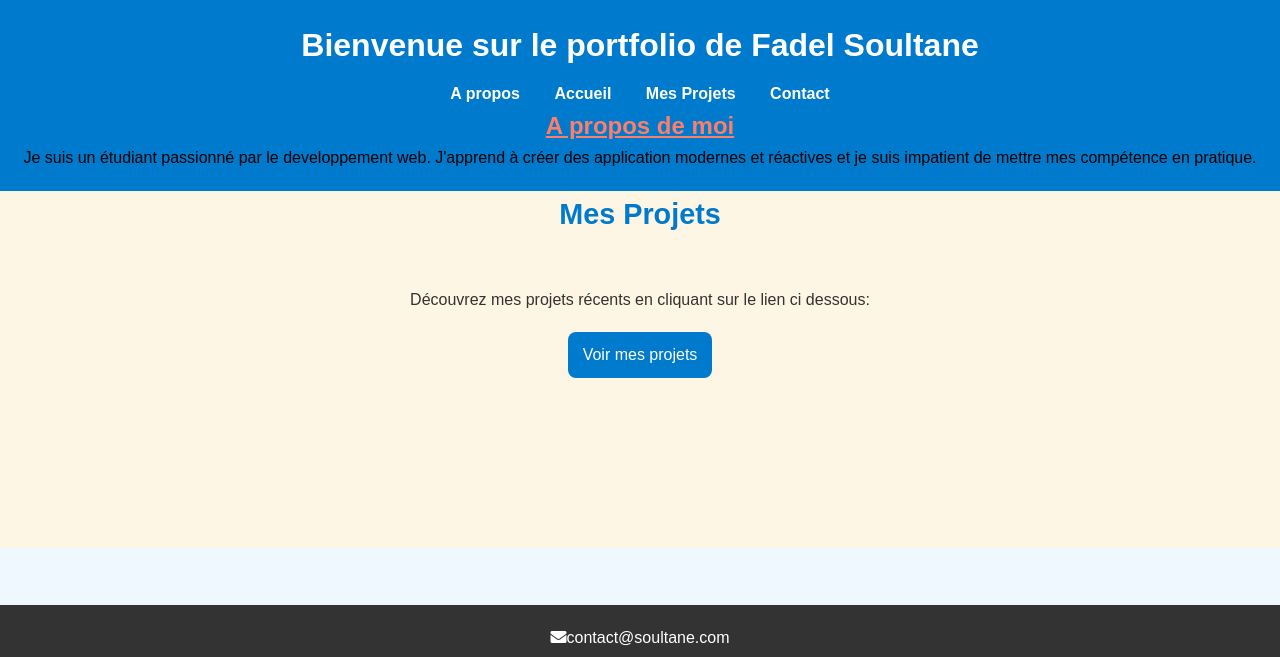
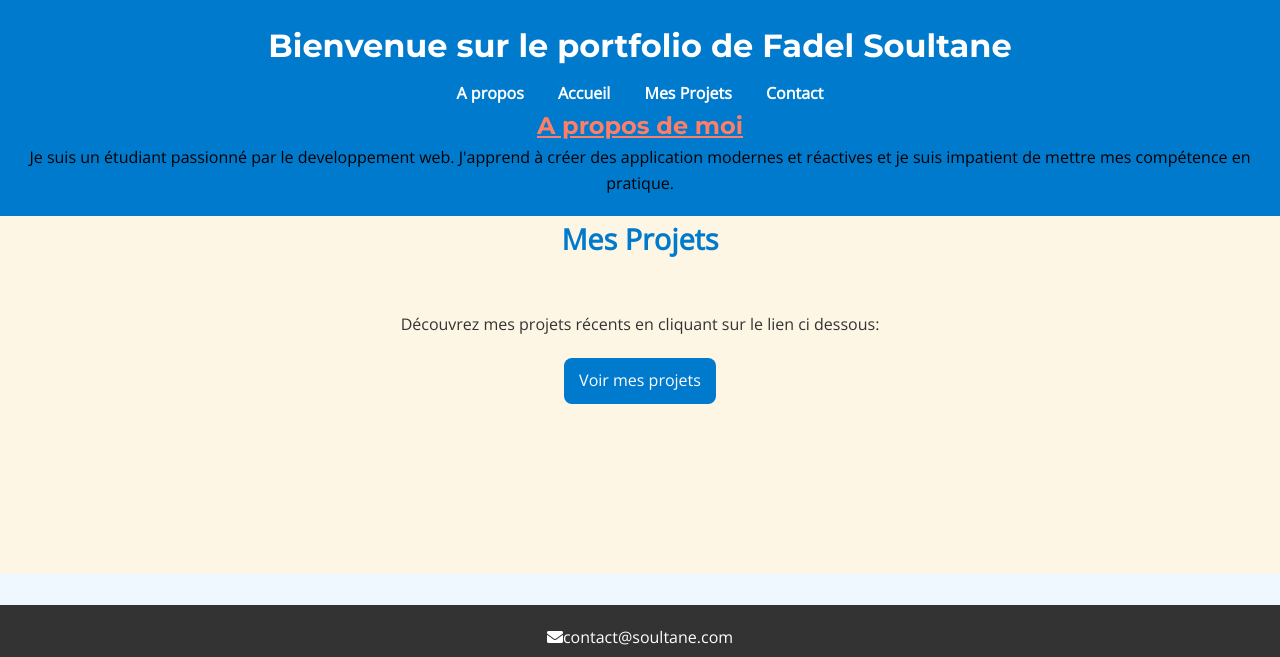
Before and after one commit to Fidelsoultane/freecodecamp, a plain HTML site: page Projets/5-mon portfolio/index.html in a window 1280 px wide. Shown: the top 657 px of the page. Drawn offline with nearby package versions, Linux system fonts and the light colour scheme.

Commit message:
mon portfolio

```diff
--- a/Projets/5-mon portfolio/index.html
+++ b/Projets/5-mon portfolio/index.html
@@ -6,6 +6,8 @@
     <title>Fadel SOULTANE portfolio</title>
     <link rel="stylesheet" href="style.css">
     <link rel="stylesheet" href="https://cdnjs.cloudflare.com/ajax/libs/font-awesome/5.15.4/css/all.min.css">
+    <link href="https://fonts.googleapis.com/css2?family=Montserrat:wght@700&family=Open+Sans:wght@400&display=swap" rel="stylesheet">
+
   </head>
   <body>
     <header>
--- a/Projets/5-mon portfolio/style.css
+++ b/Projets/5-mon portfolio/style.css
@@ -11,10 +11,12 @@ html, body {
   min-height: 100vh;}
 
 body {  position: relative;
-    font-family: Arial, sans-serif;
+      font-family: 'Open Sans', sans-serif;
       color: #333;
       line-height: 1.6;
       background-color: #f0f8ff;}
+
+      /*header*/
 
       header { background-color:  #007acc;
         color:#fff ;
@@ -28,8 +30,16 @@ font-weight: bold;}
 header h2 { color: #ff7e67;
 text-decoration: underline;
 font-weight: bold;}
+
+
 header p { color: #000;
 }
+
+h1, header h2 {
+  font-family: 'Montserrat', sans-serif;
+}
+
+/*navbar*/
 
 #navbar ul { list-style: none;}
 
@@ -46,12 +56,15 @@ margin: 0 15px;}
         color: #ff7e67;
     }
 
+    /*projects*/
 
     #projects {
         text-align: center;
         background-color: #fef6e4;
         padding-bottom: 170px;
-justify-content: center;}
+        justify-content: center;
+    }
+
 
     #projects h2 { color: #007acc;
     margin-bottom: 50px;
@@ -60,11 +73,9 @@ font-size: 1.8rem;}
 
 .btn { display: inline-block;
 padding: 10px 15px;
-background-color: #007acc;
-  color: #fff;
+background-color: #007acc; color: #fff;
 text-decoration: none;
 border-radius: 8px;
-transition: background-color 0.3s ease;
 margin-top: 20px;
 }
 
@@ -72,6 +83,7 @@ margin-top: 20px;
   background-color: #ff7e67;
   }
 
+  /*footer*/
   footer {
   background-color: #333;
   color: #fff;
@@ -82,8 +94,6 @@ margin-top: 20px;
 }
 
 .contact-info {
-
-
     margin-bottom: 10px;
     }
 
--- a/Projets/5-mon portfolio/styles.css
+++ b/Projets/5-mon portfolio/styles.css
@@ -13,50 +13,9 @@
     header h1 { font-size: 2rem;
     margin-bottom: 10px;
     }
-            #profile-link {
-                display: inline-block;
-                margin: 20px 0;
-                padding: 10px 20px;
-                background-color: #333;
-                color: white;
-                border-radius: 5px;
-            }
-            #profile-link:hover { color: #31EC56;}
 
-         /* Style pour la barre de navigation */
-            #navbar {
-                position: fixed; /* Rendre le navbar fixe */
-                top: 0; /* Positionner en haut de la page */
-                left: 0;
-                width: 100%; /* Prendre toute la largeur */
-                background-color: #333; /* Couleur de fond */
-                color: white; /* Couleur du texte */
-                z-index: 1000; /* Assurez-vous qu'il soit au-dessus des autres éléments */
-                padding: 15px 0; /* Espacement vertical */
-            }
+    header a:hover { color: #e60808;}
 
-            /* Style pour les éléments de la liste de navigation */
-            #navbar ul {
-                list-style: none; /* Supprimer les puces */
-                margin: 0; /* Supprimer la marge par défaut */
-                padding: 0; /* Supprimer le padding par défaut */
-                display: flex; /* Aligner les éléments horizontalement */
-                justify-content: center; /* Centrer les éléments */
-            }
-
-            /* Style pour les liens de navigation */
-            .nav-link {
-                color: white; /* Couleur des liens */
-                text-decoration: none; /* Supprimer le soulignement */
-                margin: 0 15px; /* Espacement horizontal entre les liens */
-                padding: 10px; /* Espacement autour des liens */
-            }
-
-            /* Style au survol des liens */
-            .nav-link:hover {
-                background-color: #555; /* Couleur de fond au survol */
-                border-radius: 5px; /* Arrondir les coins */
-            }
     #about { padding: 50px 20px;
     background-color: #e9ecef;
     text-align: center;}
```
Lines whose indentation alone changed are shown as unchanged.
